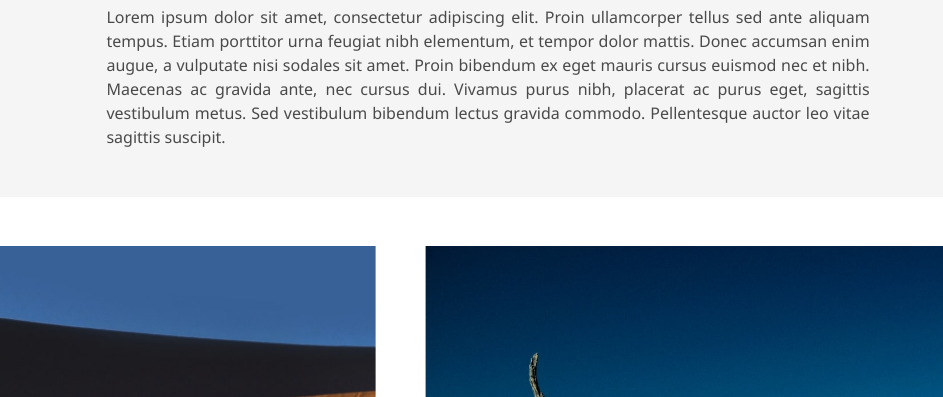
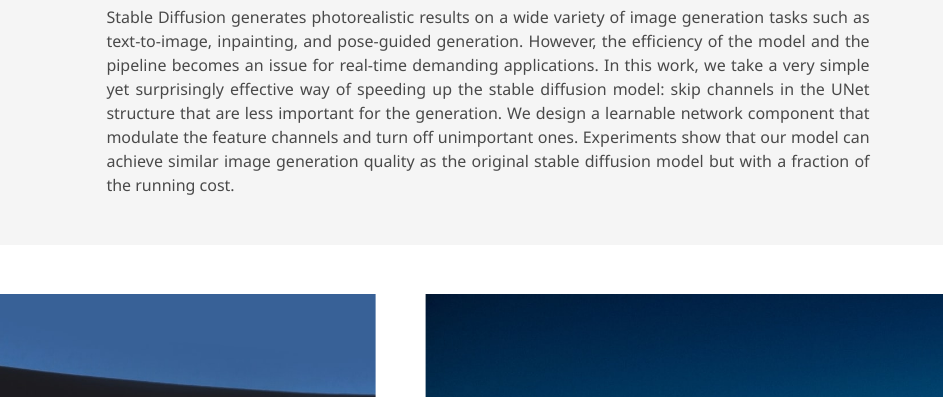
Before and after one commit to rusu4943/CSN, a plain HTML site: page index.html in a window 1280 px wide. Shown: the part 755-1152 px from the top of the page, without its empty margins (152-1095 px from the left). Drawn offline with nearby package versions, Linux system fonts and the light colour scheme; some icons are missing; a web font is replaced by a local one.

Commit message:
Update index.html
Update abstract

```diff
--- a/index.html
+++ b/index.html
@@ -148,7 +148,7 @@
         <h2 class="title is-3">Abstract</h2>
         <div class="content has-text-justified">
           <p>
-            Lorem ipsum dolor sit amet, consectetur adipiscing elit. Proin ullamcorper tellus sed ante aliquam tempus. Etiam porttitor urna feugiat nibh elementum, et tempor dolor mattis. Donec accumsan enim augue, a vulputate nisi sodales sit amet. Proin bibendum ex eget mauris cursus euismod nec et nibh. Maecenas ac gravida ante, nec cursus dui. Vivamus purus nibh, placerat ac purus eget, sagittis vestibulum metus. Sed vestibulum bibendum lectus gravida commodo. Pellentesque auctor leo vitae sagittis suscipit.
+            Stable Diffusion generates photorealistic results on a wide variety of image generation tasks such as text-to-image, inpainting, and pose-guided generation. However, the efficiency of the model and the pipeline becomes an issue for real-time demanding applications. In this work, we take a very simple yet surprisingly effective way of speeding up the stable diffusion model: skip channels in the UNet structure that are less important for the generation. We design a learnable network component that modulate the feature channels and turn off unimportant ones. Experiments show that our model can achieve similar image generation quality as the original stable diffusion model but with a fraction of the running cost.
           </p>
         </div>
       </div>
```
